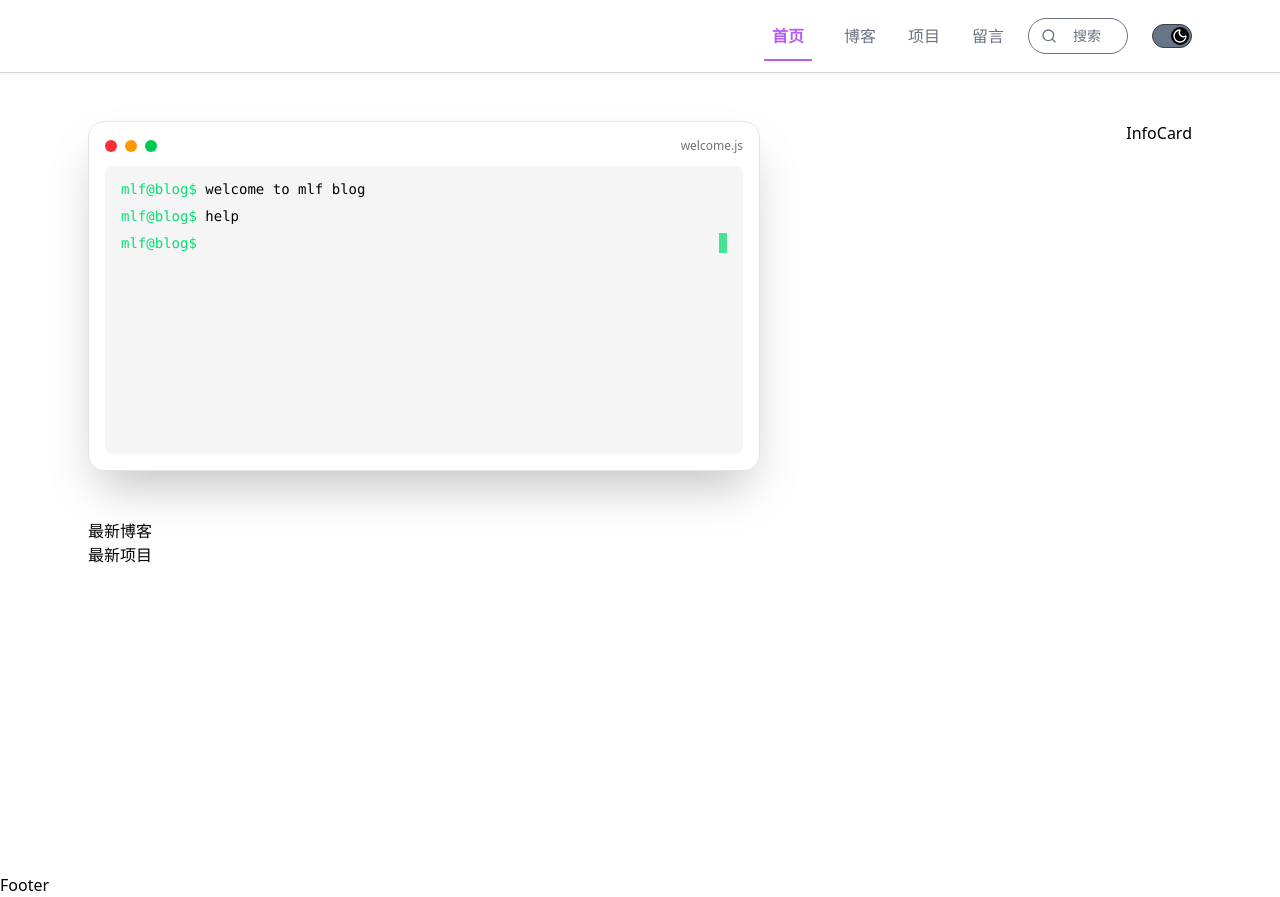
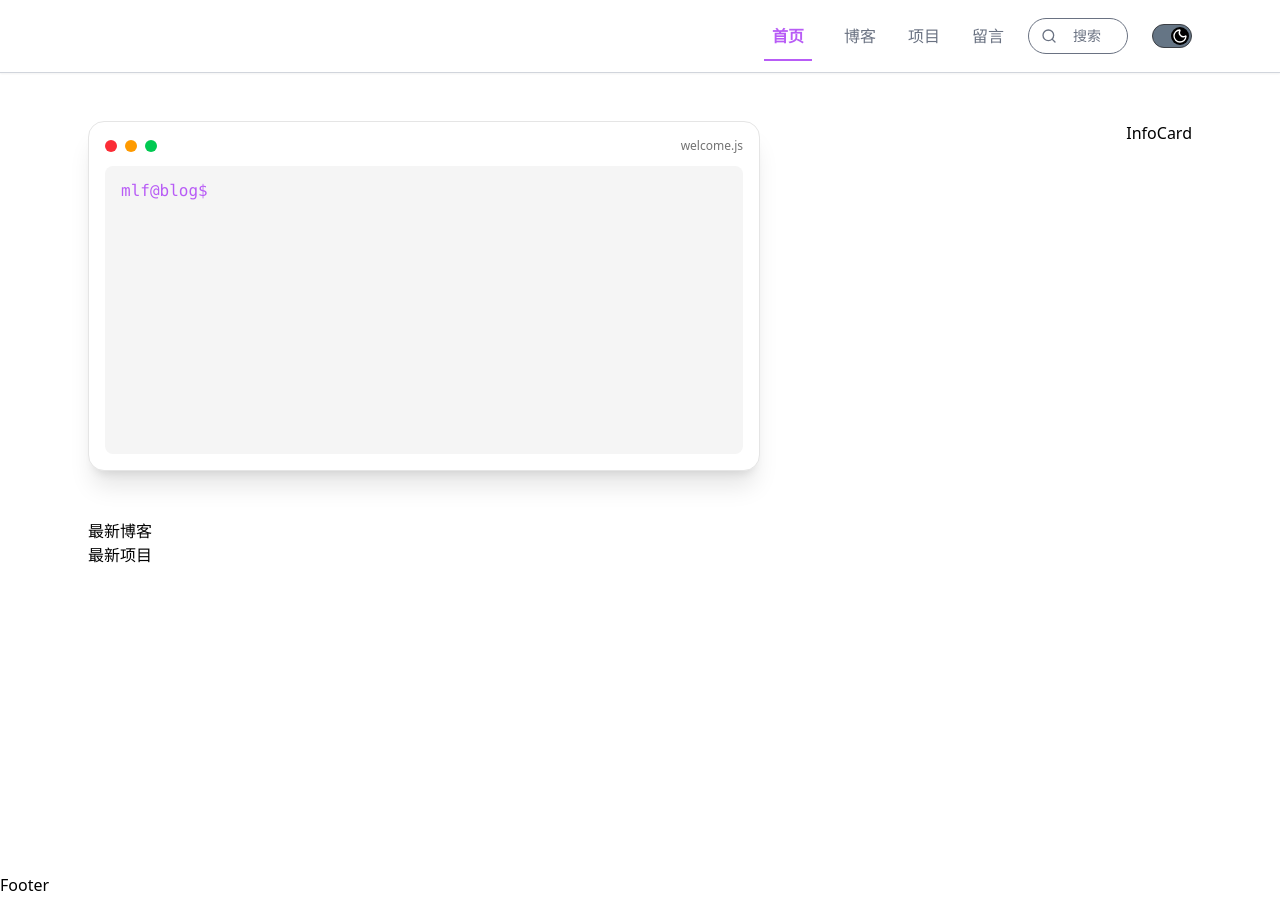
Before and after one commit to milaifeng/portfolio, a Next.js app: page / in a window 1280 px wide. Built offline with nearby package versions, Linux system fonts and the light colour scheme.

Commit message:
更新命令行组件

```diff
--- a/app/globals.css
+++ b/app/globals.css
@@ -1,3 +1,15 @@
 @import "tailwindcss";
 
 @custom-variant dark (&:where(.dark, .dark *));
+
+@layer utilities {
+  @keyframes blink-steps {
+    0%,
+    100% {
+      opacity: 0;
+    }
+    50% {
+      opacity: 1;
+    }
+  }
+}
--- a/components/home/Terminal.tsx
+++ b/components/home/Terminal.tsx
@@ -1,124 +1,51 @@
 "use client";
-import { useEffect, useRef, useState } from "react";
+
+import { useRef, useState, useEffect } from "react";
 
 const Terminal = () => {
-  const [history, setHistory] = useState<
-    { type: "output" | "input"; content: string }[]
-  >([
-    { type: "input", content: "welcome to mlf blog" },
-    { type: "input", content: "help" },
-  ]);
-  const [currentInput, setCurrentInput] = useState("");
-  const [commandHistory, setCommandHistory] = useState<string[]>([]);
-  const [historyIndex, setHistoryIndex] = useState(-1);
-  const inputRef = useRef<HTMLInputElement>(null);
-  const containerRef = useRef<HTMLDivElement>(null);
-  // 预定义命令映射（你可以自由扩展）
-  const commands: Record<string, (args: string[]) => string | string[]> = {
-    help: () => [
-      "<span class='text-cyan-400'>Available commands:</span>",
-      "projects Show my project",
-      "about Show user information",
-      "blog  Show blog statistics",
-      "contact Show email",
-      "clear Clear terminal screen",
-      "help Show this help history",
-    ],
-    about: () => ["mlf", "front-end developers"],
-    projects: () => [
-      "<span class='text-cyan-400'>我的代表项目：</span>",
-      "• 项目1 - 描述（链接: <a href='/projects/1' class='text-blue-400 underline'>查看详情</a>）",
-      "• 项目2 - 描述（链接: <a href='/projects/2' class='text-blue-400 underline'>查看详情</a>）",
-      "输入 <span class='text-green-400'>projects</span> + 项目名 查看更多",
-    ],
-    blog: () => [
-      "<span class='text-cyan-400'>最近博客：</span>",
-      "• 《Next.js 最佳实践》 - 2025/12",
-      "• 《TailwindCSS 高级技巧》 - 2025/11",
-      "前往 <a href='/blog' class='text-blue-400 underline'>/blog</a> 查看全部",
-    ],
-    contact: () => [
-      "<span class='text-cyan-400'>联系我：</span>",
-      "• Email: your@email.com",
-      "• GitHub: <a href='https://github.com/yourname' class='text-blue-400 underline'>github.com/yourname</a>",
-      "• Twitter/X: <a href='https://twitter.com/yourname' class='text-blue-400 underline'>@yourname</a>",
-    ],
-    clear: () => {
-      setHistory([]);
-      return [];
-    },
-  };
+  const [inputText, setInputText] = useState("");
+  const editableRef = useRef<HTMLSpanElement>(null);
+  useEffect(() => {
+    if (editableRef.current) {
+      editableRef.current.textContent = inputText;
 
-  const handleCommand = (input: string) => {
-    const trimmed = input.trim();
-    const [cmd, ...args] = trimmed.split(" ");
-
-    // 添加输入记录
-    setHistory((prev) => [...prev, { type: "input", content: trimmed }]);
-
-    if (!trimmed) {
-      setHistory((prev) => [...prev, { type: "output", content: "" }]);
-      return;
+      // 保持光标在末尾
+      const range = document.createRange();
+      const sel = window.getSelection();
+      range.selectNodeContents(editableRef.current);
+      range.collapse(false); // false = 移到末尾
+      sel?.removeAllRanges();
+      sel?.addRange(range);
     }
-
-    // 添加到命令历史
-    setCommandHistory((prev) => [trimmed, ...prev]);
-
-    const lowerCmd = cmd.toLowerCase();
-    if (commands[lowerCmd]) {
-      const result = commands[lowerCmd](args);
-      const lines = Array.isArray(result) ? result : [result];
-      setHistory((prev) => [
-        ...prev,
-        ...lines.map((line) => ({ type: "output", content: line })),
-        { type: "output", content: "" },
-      ]);
-    } else {
-      setHistory((prev) => [
-        ...prev,
-        {
-          type: "output",
-          content: `<span class='text-red-400'>command not found: ${cmd}</span>`,
-        },
-        { type: "output", content: "" },
-      ]);
+  }, [inputText]);
+  const handleInput = () => {
+    if (editableRef.current) {
+      setInputText(editableRef.current.textContent || "");
     }
   };
+  // const commands: Record<string, (args: string[]) => string | string[]> = {
+  //   help: () => [
+  //     "Available commands:",
+  //     "about Show user information",
+  //     "welcome  Show welcome message",
+  //     "contact Show email",
+  //     "clear Clear terminal screen",
+  //     "help Show this help history",
+  //   ],
+  //   about: () => ["mlf", "front-end developers"],
+  //   welcome: () => ["welcome to mlf blog"],
+  //   contact: () => ["Email: 2691708883@email.com"],
+  //   clear: () => {
+  //     return [];
+  //   },
+  // };
 
-  const handleKeyDown = (e: React.KeyboardEvent<HTMLInputElement>) => {
-    if (e.key === "Enter") {
-      handleCommand(currentInput);
-      setCurrentInput("");
-      setHistoryIndex(-1);
-    } else if (e.key === "ArrowUp") {
-      e.preventDefault();
-      if (historyIndex < commandHistory.length - 1) {
-        const newIndex = historyIndex + 1;
-        setHistoryIndex(newIndex);
-        setCurrentInput(commandHistory[newIndex] || "");
-      }
-    } else if (e.key === "ArrowDown") {
-      e.preventDefault();
-      if (historyIndex > 0) {
-        const newIndex = historyIndex - 1;
-        setHistoryIndex(newIndex);
-        setCurrentInput(commandHistory[newIndex]);
-      } else if (historyIndex === 0) {
-        setHistoryIndex(-1);
-        setCurrentInput("");
-      }
-    }
-  };
-
-  // 自动滚动到底部 + 聚焦输入框
-  useEffect(() => {
-    if (containerRef.current) {
-      containerRef.current.scrollTop = containerRef.current.scrollHeight;
-    }
-    inputRef.current?.focus();
-  }, [history]);
   return (
-    <div className="w-full max-w-2xl bg-white dark:bg-neutral-900 p-4 rounded-2xl shadow-2xl border border-neutral-200 dark:border-neutral-800">
+    <div
+      className="w-full max-w-2xl bg-white dark:bg-neutral-900 p-4 rounded-2xl shadow-md focus-within:shadow-xl border border-neutral-200 dark:border-neutral-800"
+      onClick={() => editableRef.current?.focus()}
+      tabIndex={-1}
+    >
       <div className="flex items-center justify-between mb-3">
         <div className="flex items-center gap-2">
           <span className="w-3 h-3 rounded-full bg-red-500"></span>
@@ -129,40 +56,17 @@ const Terminal = () => {
           welcome.js
         </div>
       </div>
-      <div
-        ref={containerRef}
-        className="h-72 rounded-lg bg-neutral-100 dark:bg-neutral-800 overflow-y-auto font-mono text-sm leading-relaxed px-4 py-3"
-      >
-        {/* 历史输出 */}
-        {history.map((item, i) => (
-          <div key={i} className="mb-1">
-            {item.type === "input" ? (
-              <span>
-                <span className="text-green-400">mlf@blog$</span> {item.content}
-              </span>
-            ) : (
-              <div dangerouslySetInnerHTML={{ __html: item.content }} />
-            )}
-          </div>
-        ))}
-
-        {/* 当前输入行 */}
-        <div className="flex items-center">
-          <span className="text-green-400 mr-2">mlf@blog$</span>
-          <input
-            ref={inputRef}
-            type="text"
-            value={currentInput}
-            onChange={(e) => setCurrentInput(e.target.value)}
-            onKeyDown={handleKeyDown}
-            className="flex-1 bg-transparent outline-none text-neutral-900 dark:text-neutral-100"
-            autoFocus
+      <div className="h-72 rounded-lg bg-neutral-100 dark:bg-neutral-800 overflow-y-auto font-mono text-sm leading-relaxed px-4 py-3">
+        <div className="flex flex-wrap text-[16px] items-center">
+          <span className="text-[#B85CF6] mr-1">mlf@blog$</span>
+          <span
+            ref={editableRef}
+            className="outline-none whitespace-pre-wrap break-word inline min-w-px max-w-full border-none caret-transparent"
+            contentEditable="true"
             spellCheck={false}
-            autoComplete="off"
-            autoCapitalize="off"
-          />
-          {/* 闪烁光标 */}
-          <span className="inline-block w-2 h-5 bg-green-400 animate-pulse ml-1" />
+            onInput={handleInput}
+          ></span>
+          <span className="w-2 h-4 block bg-neutral-900 dark:bg-white animate-[blink-steps_1s_steps(1,end)_infinite] cursor-text"></span>
         </div>
       </div>
     </div>
```
